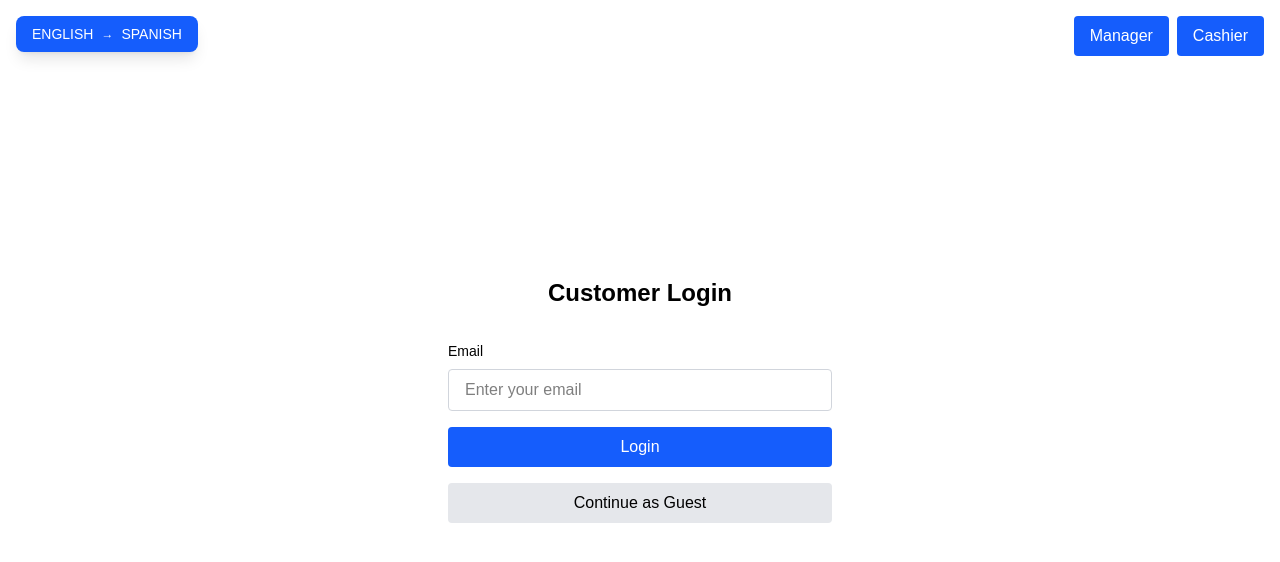
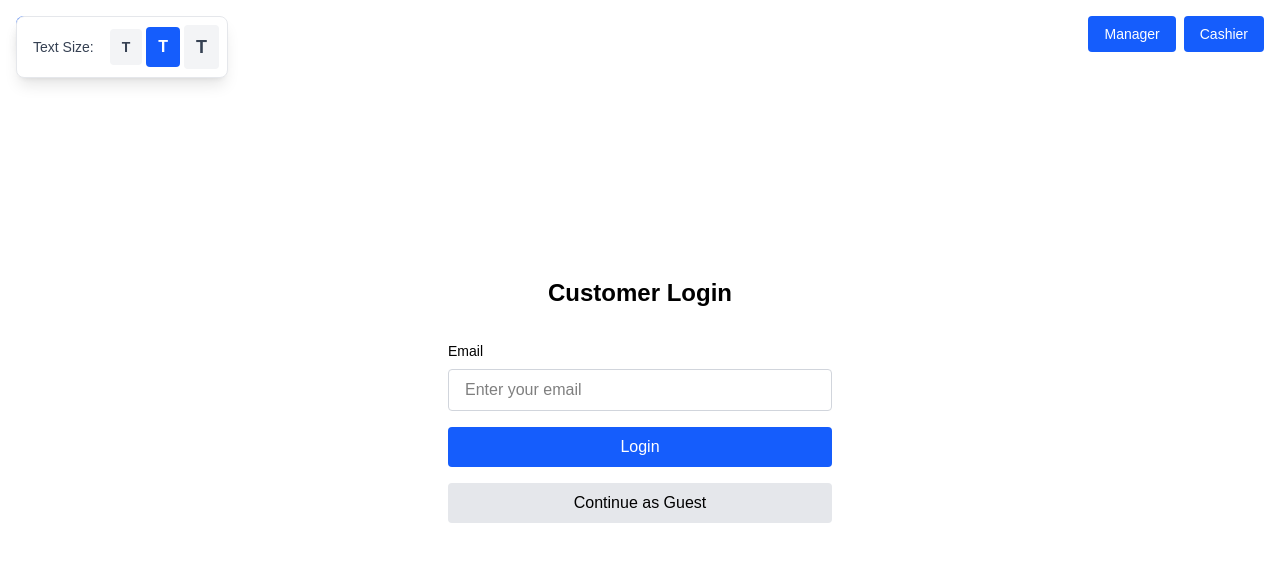
Before and after one commit to CSCE331-Fall2025-900-911/project3_gang_y0, a Next.js app in the folder my-app/: page /login in a window 1280 px wide. Shown: the top 562 px of the page. Built offline with nearby package versions, Linux system fonts and the light colour scheme.

Commit message:
accessibility feature: Tt, Text size

```diff
--- a/my-app/src/app/cashier/page.tsx
+++ b/my-app/src/app/cashier/page.tsx
@@ -1,7 +1,13 @@
+'use client';
+
+import { useTextSize } from '@/contexts/TextSizeContext';
+
 export default function Cashier() {
+  const { getTextSizeClass } = useTextSize();
+
   return (
     <div className="min-h-screen bg-white flex items-center justify-center">
-      <div className="text-black text-xl">Cashier</div>
+      <div className={`text-black ${getTextSizeClass('xl')}`}>Cashier</div>
     </div>
   );
 }
--- a/my-app/src/app/components/MenuBoard.tsx
+++ b/my-app/src/app/components/MenuBoard.tsx
@@ -1,4 +1,7 @@
+'use client';
+
 import Image from 'next/image';
+import { useTextSize } from '@/contexts/TextSizeContext';
 
 interface Drink {
   name: string;
@@ -63,10 +66,12 @@ const menuData: MenuSection[] = [
 ];
 
 export default function MenuBoard() {
+  const { getTextSizeClass, textSize } = useTextSize();
+
   return (
-    <div className="min-h-screen bg-gradient-to-br from-pink-50 via-purple-50 to-orange-50 p-8">
+    <div className="min-h-screen bg-gradient-to-br from-pink-50 via-purple-50 to-orange-50 p-8" data-text-size={textSize}>
       <div className="mx-auto max-w-7xl">
-        <h1 className="mb-8 text-center text-5xl font-bold text-gray-800">
+        <h1 className={`mb-8 text-center font-bold text-gray-800 ${getTextSizeClass('5xl')}`}>
           Boba Shop Menu
         </h1>
 
@@ -76,7 +81,7 @@ export default function MenuBoard() {
               key={index}
               className="rounded-2xl bg-white p-6 shadow-lg transition-transform hover:scale-105"
             >
-              <h2 className="mb-4 text-center text-3xl font-semibold text-gray-800">
+              <h2 className={`mb-4 text-center font-semibold text-gray-800 ${getTextSizeClass('3xl')}`}>
                 {section.title}
               </h2>
 
@@ -98,10 +103,10 @@ export default function MenuBoard() {
                     key={drinkIndex}
                     className="flex items-center justify-between rounded-lg bg-gradient-to-r from-pink-50 to-purple-50 p-3 transition-colors hover:from-pink-100 hover:to-purple-100"
                   >
-                    <span className="text-lg font-medium text-gray-700">
+                    <span className={`font-medium text-gray-700 ${getTextSizeClass('lg')}`}>
                       {drink.name}
                     </span>
-                    <span className="text-lg font-bold text-purple-600">
+                    <span className={`font-bold text-purple-600 ${getTextSizeClass('lg')}`}>
                       {drink.price}
                     </span>
                   </div>
--- a/my-app/src/app/employee-login/page.tsx
+++ b/my-app/src/app/employee-login/page.tsx
@@ -2,9 +2,11 @@
 
 import { useRouter } from 'next/navigation';
 import { useState } from 'react';
+import { useTextSize } from '@/contexts/TextSizeContext';
 
 export default function EmployeeLogin() {
   const router = useRouter();
+  const { getTextSizeClass } = useTextSize();
   const [formData, setFormData] = useState({ email: '', password: '' });
   const [error, setError] = useState('');
   const [loading, setLoading] = useState(false);
@@ -43,43 +45,43 @@ export default function EmployeeLogin() {
   return (
     <div className="min-h-screen bg-white flex items-center justify-center">
       <div className="bg-white p-8 rounded-lg shadow-md w-full max-w-md border border-gray-200">
-        <h1 className="text-2xl font-bold text-center mb-6 text-black">Employee Login</h1>
+        <h1 className={`font-bold text-center mb-6 text-black ${getTextSizeClass('2xl')}`}>Employee Login</h1>
 
         <form onSubmit={handleSubmit} className="space-y-4">
           <div>
-            <label className="block text-sm font-medium text-black mb-2">
+            <label className={`block font-medium text-black mb-2 ${getTextSizeClass('sm')}`}>
               Email
             </label>
             <input
               type="email"
               required
-              className="w-full px-3 py-2 border border-gray-300 rounded-md text-black focus:outline-none focus:ring-2 focus:ring-blue-500"
+              className={`w-full px-3 py-2 border border-gray-300 rounded-md text-black focus:outline-none focus:ring-2 focus:ring-blue-500 ${getTextSizeClass('base')}`}
               value={formData.email}
               onChange={(e) => setFormData({...formData, email: e.target.value})}
             />
           </div>
 
           <div>
-            <label className="block text-sm font-medium text-black mb-2">
+            <label className={`block font-medium text-black mb-2 ${getTextSizeClass('sm')}`}>
               Password
             </label>
             <input
               type="password"
               required
-              className="w-full px-3 py-2 border border-gray-300 rounded-md text-black focus:outline-none focus:ring-2 focus:ring-blue-500"
+              className={`w-full px-3 py-2 border border-gray-300 rounded-md text-black focus:outline-none focus:ring-2 focus:ring-blue-500 ${getTextSizeClass('base')}`}
               value={formData.password}
               onChange={(e) => setFormData({...formData, password: e.target.value})}
             />
           </div>
 
           {error && (
-            <div className="text-red-600 text-sm text-center bg-red-50 p-2 rounded">{error}</div>
+            <div className={`text-red-600 text-center bg-red-50 p-2 rounded ${getTextSizeClass('sm')}`}>{error}</div>
           )}
 
           <button
             type="submit"
             disabled={loading}
-            className="w-full bg-blue-600 text-white py-2 px-4 rounded-md hover:bg-blue-700 disabled:opacity-50 disabled:cursor-not-allowed transition-colors"
+            className={`w-full bg-blue-600 text-white py-2 px-4 rounded-md hover:bg-blue-700 disabled:opacity-50 disabled:cursor-not-allowed transition-colors ${getTextSizeClass('base')}`}
           >
             {loading ? 'Signing in...' : 'Sign In'}
           </button>
--- a/my-app/src/app/login/page.tsx
+++ b/my-app/src/app/login/page.tsx
@@ -3,9 +3,11 @@
 import { useRouter } from 'next/navigation';
 import { signIn } from "next-auth/react";
 import { useTranslation } from '@/hooks/useTranslation';
+import { useTextSize } from '@/contexts/TextSizeContext';
 
 export default function Login() {
   const router = useRouter();
+  const { getTextSizeClass } = useTextSize();
 
   // Translations
   const managerText = useTranslation('Manager');
@@ -37,13 +39,13 @@ export default function Login() {
       <div className="absolute top-4 right-4 flex gap-2">
         <button
           onClick={handleManager}
-          className="px-4 py-2 bg-blue-600 text-white rounded hover:bg-blue-700"
+          className={`px-4 py-2 bg-blue-600 text-white rounded hover:bg-blue-700 ${getTextSizeClass('sm')}`}
         >
           {managerText}
         </button>
         <button
           onClick={handleCashier}
-          className="px-4 py-2 bg-blue-600 text-white rounded hover:bg-blue-700"
+          className={`px-4 py-2 bg-blue-600 text-white rounded hover:bg-blue-700 ${getTextSizeClass('sm')}`}
         >
           {cashierText}
         </button>
@@ -52,31 +54,31 @@ export default function Login() {
       <div className="flex min-h-screen items-center justify-center">
         <div className="w-full max-w-md space-y-6 p-8">
           <div className="text-center">
-            <h1 className="text-2xl font-semibold text-black mb-8">{customerLoginText}</h1>
+            <h1 className={`font-semibold text-black mb-8 ${getTextSizeClass('2xl')}`}>{customerLoginText}</h1>
           </div>
 
           <div className="space-y-4">
             <div>
-              <label className="block text-sm font-medium text-black mb-2">
+              <label className={`block font-medium text-black mb-2 ${getTextSizeClass('sm')}`}>
                 {emailText}
               </label>
               <input
                 type="email"
-                className="w-full px-4 py-2 border border-gray-300 rounded bg-white text-black focus:outline-none focus:ring-2 focus:ring-blue-500"
+                className={`w-full px-4 py-2 border border-gray-300 rounded bg-white text-black focus:outline-none focus:ring-2 focus:ring-blue-500 ${getTextSizeClass('base')}`}
                 placeholder={emailPlaceholder}
               />
             </div>
 
             <button
               onClick={handleGoogleLogin}
-              className="w-full px-4 py-2 bg-blue-600 text-white rounded hover:bg-blue-700"
+              className={`w-full px-4 py-2 bg-blue-600 text-white rounded hover:bg-blue-700 ${getTextSizeClass('base')}`}
             >
               {loginText}
             </button>
 
             <button
               onClick={handleGuest}
-              className="w-full px-4 py-2 bg-gray-200 text-black rounded hover:bg-gray-300"
+              className={`w-full px-4 py-2 bg-gray-200 text-black rounded hover:bg-gray-300 ${getTextSizeClass('base')}`}
             >
               {guestText}
             </button>
--- a/my-app/src/app/manager-dashboard/page.tsx
+++ b/my-app/src/app/manager-dashboard/page.tsx
@@ -2,9 +2,11 @@
 
 import { useRouter } from 'next/navigation';
 import { useEffect, useState } from 'react';
+import { useTextSize } from '@/contexts/TextSizeContext';
 
 export default function ManagerDashboard() {
   const router = useRouter();
+  const { getTextSizeClass } = useTextSize();
   const [employee, setEmployee] = useState<any>(null);
   const [loading, setLoading] = useState(true);
 
@@ -44,7 +46,7 @@ export default function ManagerDashboard() {
   if (loading) {
     return (
       <div className="min-h-screen bg-white flex items-center justify-center">
-        <div className="text-black">Loading...</div>
+        <div className={`text-black ${getTextSizeClass('base')}`}>Loading...</div>
       </div>
     );
   }
@@ -59,12 +61,12 @@ export default function ManagerDashboard() {
         {/* Header */}
         <div className="flex justify-between items-center mb-8">
           <div>
-            <h1 className="text-3xl font-bold text-black">Manager Dashboard</h1>
-            <p className="text-gray-600 mt-2">Welcome back, {employee.name}!</p>
+            <h1 className={`font-bold text-black ${getTextSizeClass('3xl')}`}>Manager Dashboard</h1>
+            <p className={`text-gray-600 mt-2 ${getTextSizeClass('base')}`}>Welcome back, {employee.name}!</p>
           </div>
           <button
             onClick={handleLogout}
-            className="bg-red-600 text-white px-4 py-2 rounded-md hover:bg-red-700 transition-colors text-sm"
+            className={`bg-red-600 text-white px-4 py-2 rounded-md hover:bg-red-700 transition-colors ${getTextSizeClass('sm')}`}
           >
             Logout
           </button>
@@ -73,22 +75,22 @@ export default function ManagerDashboard() {
         {/* Navigation Cards */}
         <div className="space-y-4">
           <div className="bg-white p-6 rounded-lg shadow-md border border-gray-200">
-            <h2 className="text-xl font-semibold text-black mb-2">Cashier Interface</h2>
-            <p className="text-gray-600 mb-4">Process customer orders and handle transactions</p>
+            <h2 className={`font-semibold text-black mb-2 ${getTextSizeClass('xl')}`}>Cashier Interface</h2>
+            <p className={`text-gray-600 mb-4 ${getTextSizeClass('base')}`}>Process customer orders and handle transactions</p>
             <button
               onClick={() => router.push('/cashier')}
-              className="bg-blue-600 text-white px-6 py-2 rounded-md hover:bg-blue-700 transition-colors"
+              className={`bg-blue-600 text-white px-6 py-2 rounded-md hover:bg-blue-700 transition-colors ${getTextSizeClass('base')}`}
             >
               Go to Cashier
             </button>
           </div>
 
           <div className="bg-white p-6 rounded-lg shadow-md border border-gray-200">
-            <h2 className="text-xl font-semibold text-black mb-2">Manager Tools</h2>
-            <p className="text-gray-600 mb-4">Access reports, analytics, and administrative functions</p>
+            <h2 className={`font-semibold text-black mb-2 ${getTextSizeClass('xl')}`}>Manager Tools</h2>
+            <p className={`text-gray-600 mb-4 ${getTextSizeClass('base')}`}>Access reports, analytics, and administrative functions</p>
             <button
               onClick={() => router.push('/manager')}
-              className="bg-green-600 text-white px-6 py-2 rounded-md hover:bg-green-700 transition-colors"
+              className={`bg-green-600 text-white px-6 py-2 rounded-md hover:bg-green-700 transition-colors ${getTextSizeClass('base')}`}
             >
               Go to Manager
             </button>
--- a/my-app/src/app/manager/page.tsx
+++ b/my-app/src/app/manager/page.tsx
@@ -1,13 +1,15 @@
 'use client';
 
 import { useTranslation } from '@/hooks/useTranslation';
+import { useTextSize } from '@/contexts/TextSizeContext';
 
 export default function Manager() {
   const managerText = useTranslation('Manager');
+  const { getTextSizeClass } = useTextSize();
 
   return (
     <div className="min-h-screen bg-white flex items-center justify-center">
-      <div className="text-black text-xl">{managerText}</div>
+      <div className={`text-black ${getTextSizeClass('xl')}`}>{managerText}</div>
     </div>
   );
 }
--- a/my-app/src/app/page.tsx
+++ b/my-app/src/app/page.tsx
@@ -4,6 +4,7 @@ import Image from 'next/image';
 import { useTranslation, useTranslations } from '@/hooks/useTranslation';
 import { useState, useEffect } from 'react';
 import { useRouter } from 'next/navigation';
+import { useTextSize } from '@/contexts/TextSizeContext';
 
 interface Drink {
   name: string;
@@ -69,6 +70,7 @@ const menuData: MenuSection[] = [
 
 export default function Home() {
   const router = useRouter();
+  const { getTextSizeClass } = useTextSize();
   const bobaShopMenuText = useTranslation('Boba Shop Menu');
 
   // Translate all section titles
@@ -110,7 +112,7 @@ export default function Home() {
   return (
     <div className="min-h-screen bg-gradient-to-br from-pink-50 via-purple-50 to-orange-50 p-8">
       <div className="mx-auto max-w-7xl">
-        <h1 className="mb-8 text-center text-5xl font-bold text-gray-800">
+        <h1 className={`mb-8 text-center font-bold text-gray-800 ${getTextSizeClass('5xl')}`}>
           {bobaShopMenuText}
         </h1>
 
@@ -120,7 +122,7 @@ export default function Home() {
               key={index}
               className="rounded-2xl bg-white p-6 shadow-lg transition-transform hover:scale-105"
             >
-              <h2 className="mb-4 text-center text-3xl font-semibold text-gray-800">
+              <h2 className={`mb-4 text-center font-semibold text-gray-800 ${getTextSizeClass('3xl')}`}>
                 {section.title}
               </h2>
 
@@ -142,10 +144,10 @@ export default function Home() {
                     key={drinkIndex}
                     className="flex items-center justify-between rounded-lg bg-gradient-to-r from-pink-50 to-purple-50 p-3"
                   >
-                    <span className="text-lg font-medium text-gray-700">
+                    <span className={`font-medium text-gray-700 ${getTextSizeClass('lg')}`}>
                       {drink.name}
                     </span>
-                    <span className="text-lg font-bold text-purple-600">
+                    <span className={`font-bold text-purple-600 ${getTextSizeClass('lg')}`}>
                       {drink.price}
                     </span>
                   </div>
@@ -158,7 +160,7 @@ export default function Home() {
         <div className="mt-8 flex justify-center">
           <button
             onClick={handleContinue}
-            className="px-4 py-2 bg-blue-600 text-white rounded hover:bg-blue-700"
+            className={`px-4 py-2 bg-blue-600 text-white rounded hover:bg-blue-700 ${getTextSizeClass('base')}`}
           >
             Continue
           </button>
--- a/my-app/src/components/ClientProviders.tsx
+++ b/my-app/src/components/ClientProviders.tsx
@@ -1,15 +1,20 @@
 'use client';
 
 import { LanguageProvider } from '@/contexts/LanguageContext';
+import { TextSizeProvider } from '@/contexts/TextSizeContext';
 import LanguageToggle from './LanguageToggle';
+import TextSizeSelector from './TextSizeSelector';
 import { SessionProvider } from 'next-auth/react';
 
 export function ClientProviders({ children }: { children: React.ReactNode }) {
   return (
     <SessionProvider>
       <LanguageProvider>
-        <LanguageToggle />
-        {children}
+        <TextSizeProvider>
+          <LanguageToggle />
+          <TextSizeSelector />
+          {children}
+        </TextSizeProvider>
       </LanguageProvider>
     </SessionProvider>
   );
--- /dev/null
+++ b/my-app/src/components/TextSizeSelector.tsx
@@ -0,0 +1,48 @@
+'use client';
+
+import { useTextSize } from '@/contexts/TextSizeContext';
+
+export default function TextSizeSelector() {
+  const { textSize, setTextSize } = useTextSize();
+
+  return (
+    <div className="fixed top-4 left-4 z-50 flex items-center gap-2 rounded-lg bg-white p-2 shadow-lg border border-gray-200">
+      <span className="text-sm font-medium text-gray-700 px-2">Text Size:</span>
+      <div className="flex gap-1 items-center">
+        <button
+          onClick={() => setTextSize('small')}
+          className={`px-3 py-2 rounded font-bold transition-colors text-sm ${
+            textSize === 'small'
+              ? 'bg-blue-600 text-white'
+              : 'bg-gray-100 text-gray-700 hover:bg-gray-200'
+          }`}
+          aria-label="Small text size"
+        >
+          T
+        </button>
+        <button
+          onClick={() => setTextSize('medium')}
+          className={`px-3 py-2 rounded font-bold transition-colors text-base ${
+            textSize === 'medium'
+              ? 'bg-blue-600 text-white'
+              : 'bg-gray-100 text-gray-700 hover:bg-gray-200'
+          }`}
+          aria-label="Medium text size"
+        >
+          T
+        </button>
+        <button
+          onClick={() => setTextSize('large')}
+          className={`px-3 py-2 rounded font-bold transition-colors text-lg ${
+            textSize === 'large'
+              ? 'bg-blue-600 text-white'
+              : 'bg-gray-100 text-gray-700 hover:bg-gray-200'
+          }`}
+          aria-label="Large text size"
+        >
+          T
+        </button>
+      </div>
+    </div>
+  );
+}
--- /dev/null
+++ b/my-app/src/contexts/TextSizeContext.tsx
@@ -0,0 +1,94 @@
+'use client';
+
+import { createContext, useContext, useState, useEffect, useCallback, useMemo, ReactNode } from 'react';
+
+type TextSize = 'small' | 'medium' | 'large';
+
+interface TextSizeContextType {
+  textSize: TextSize;
+  setTextSize: (size: TextSize) => void;
+  getTextSizeClass: (baseSize: 'xs' | 'sm' | 'base' | 'lg' | 'xl' | '2xl' | '3xl' | '4xl' | '5xl' | '6xl') => string;
+}
+
+const TextSizeContext = createContext<TextSizeContextType | undefined>(undefined);
+
+const sizeMap: Record<TextSize, Record<string, string>> = {
+  small: {
+    'xs': 'text-xs',
+    'sm': 'text-xs',
+    'base': 'text-sm',
+    'lg': 'text-base',
+    'xl': 'text-lg',
+    '2xl': 'text-xl',
+    '3xl': 'text-2xl',
+    '4xl': 'text-3xl',
+    '5xl': 'text-4xl',
+    '6xl': 'text-5xl',
+  },
+  medium: {
+    'xs': 'text-xs',
+    'sm': 'text-sm',
+    'base': 'text-base',
+    'lg': 'text-lg',
+    'xl': 'text-xl',
+    '2xl': 'text-2xl',
+    '3xl': 'text-3xl',
+    '4xl': 'text-4xl',
+    '5xl': 'text-5xl',
+    '6xl': 'text-6xl',
+  },
+  large: {
+    'xs': 'text-sm',
+    'sm': 'text-base',
+    'base': 'text-lg',
+    'lg': 'text-xl',
+    'xl': 'text-2xl',
+    '2xl': 'text-3xl',
+    '3xl': 'text-4xl',
+    '4xl': 'text-5xl',
+    '5xl': 'text-6xl',
+    '6xl': 'text-7xl',
+  },
+};
+
+export function TextSizeProvider({ children }: { children: ReactNode }) {
+  const [textSize, setTextSizeState] = useState<TextSize>('medium');
+
+  // Load from localStorage on mount
+  useEffect(() => {
+    const saved = localStorage.getItem('textSize') as TextSize;
+    if (saved && ['small', 'medium', 'large'].includes(saved)) {
+      setTextSizeState(saved);
+    }
+  }, []);
+
+  // Save to localStorage when textSize changes
+  const setTextSize = useCallback((size: TextSize) => {
+    setTextSizeState(size);
+    localStorage.setItem('textSize', size);
+  }, []);
+
+  // Helper function to get text size class - directly returns the class
+  const getTextSizeClass = useCallback((baseSize: 'xs' | 'sm' | 'base' | 'lg' | 'xl' | '2xl' | '3xl' | '4xl' | '5xl' | '6xl'): string => {
+    return sizeMap[textSize][baseSize] || `text-${baseSize}`;
+  }, [textSize]);
+
+  const contextValue = useMemo(
+    () => ({ textSize, setTextSize, getTextSizeClass }),
+    [textSize, setTextSize, getTextSizeClass]
+  );
+
+  return (
+    <TextSizeContext.Provider value={contextValue}>
+      {children}
+    </TextSizeContext.Provider>
+  );
+}
+
+export function useTextSize() {
+  const context = useContext(TextSizeContext);
+  if (context === undefined) {
+    throw new Error('useTextSize must be used within a TextSizeProvider');
+  }
+  return context;
+}
```
Also changed, not shown: my-app/src/app/kiosk/page.tsx (+2 -17 lines).
